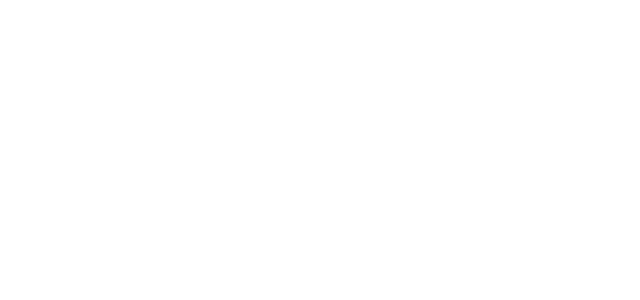
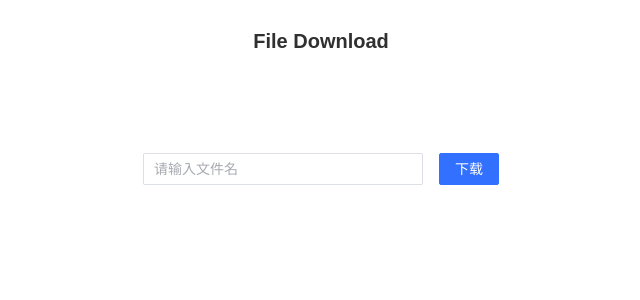
Before and after one commit to reference-sample/front-demo, a Vue app: page /file-download in a window 1280 px wide. Before the commit this address had no page. Shown: the top 300 px of the page, without its empty margins (319-959 px from the left). Built offline with nearby package versions, Linux system fonts and the light colour scheme.

Commit message:
下载文件

```diff
--- a/src/router/index.js
+++ b/src/router/index.js
@@ -22,6 +22,11 @@ export const routes = [
     component: () => import('../views/FileUploadView.vue'),
   },
   {
+    path: '/file-download',
+    name: 'file-download',
+    component: () => import('../views/FileDownloadView.vue'),
+  },
+  {
     path: '/large-file-upload',
     name: 'large-file-upload',
     component: () => import('../views/LargeFileUploadView.vue'),
--- /dev/null
+++ b/src/views/FileDownloadView.vue
@@ -0,0 +1,62 @@
+<template>
+  <main>
+    <h4>File Download</h4>
+    <div class="download">
+      <el-input v-model="fileName" placeholder="请输入文件名"></el-input>
+      <el-button type="primary" @click="downloadFileHanlder">下载</el-button>
+    </div>
+  </main>
+</template>
+
+<script setup>
+import { downloadFile } from '@/api'
+import { ElMessage } from 'element-plus'
+import { ref } from 'vue'
+
+const fileName = ref('')
+
+const downloadFileHanlder = async () => {
+  if (!fileName.value) return
+
+  const url = `${import.meta.env.VITE_API_BASE_URL}/file/download?fileName=${fileName.value}`;
+  // 1.方法一，短暂显示新窗口，无法指定下载文件名
+  // window.open(url);
+
+  // 2.方法二，下载文件
+  const a = document.createElement('a');
+  a.href = url;
+  a.download = fileName.value;
+  a.click();
+  ElMessage.success('下载成功');
+  document.body.removeChild(a);
+
+  // 3.方法三，下载文件
+  // await downloadFile(fileName.value)
+  // ElMessage.success('下载成功')
+}
+</script>
+
+<style lang="scss" scoped>
+main {
+  padding: 30px;
+  display: flex;
+  flex-direction: column;
+  justify-content: center;
+  align-items: center;
+}
+h4 {
+  font-size: 20px;
+  color: #303030;
+  margin-bottom: 60px;
+}
+.download {
+  margin-top: 40px;
+  width: 60%;
+  height: 198px;
+  text-align: center;
+  .el-input {
+    width: 280px;
+    margin-right: 16px;
+  }
+}
+</style>
--- a/src/views/LargeFileDownloadView.vue
+++ b/src/views/LargeFileDownloadView.vue
@@ -25,7 +25,7 @@ const downloadFileClick = async () => {
   console.info('开始下载...')
   const start = new Date().getTime()
 
-  const fileMd5 = await downloadFile('large.zip')
+  const fileMd5 = await downloadFile('39.zip')
 
   let now = new Date().getTime()
   let time = (now - start) / 1000
@@ -37,7 +37,7 @@ const downloadFileClick = async () => {
 const downloadFileChunkClick = async () => {
   console.info('开始分块下载...')
   const start = new Date().getTime()
-  const fileName = '3.zip'
+  const fileName = '39.zip'
   const chunkSize = 8 * 1024 * 1024 // 8MB
   const concurrency = 5 // 并发数
 
```
